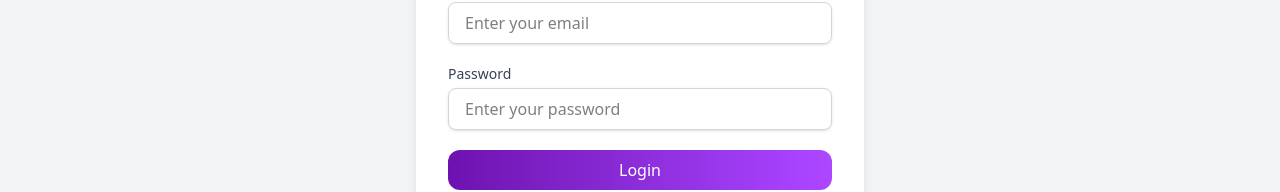
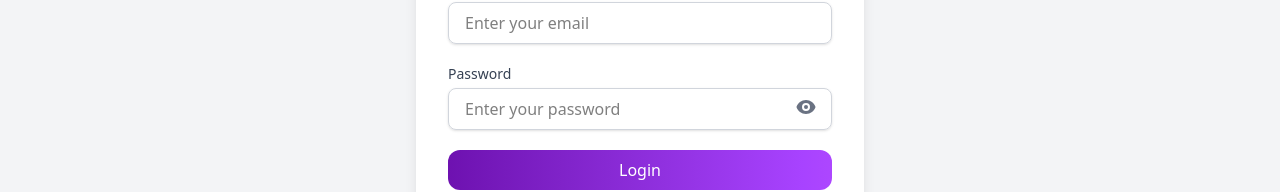
Before and after one commit to Faizann333/Comsats-Past-papers-project-Frontend, a React (Vite) app in the folder Frontend/: page /login in a window 1280 px wide. Shown: the part 446-638 px from the top of the page. Built offline with nearby package versions, Linux system fonts and the light colour scheme; no server answers.

Commit message:
added show hide pass on login paga

```diff
--- a/Frontend/src/components/MeetAdmin.jsx
+++ b/Frontend/src/components/MeetAdmin.jsx
@@ -72,22 +72,6 @@ const MeetAdmin = () => {
           </a>
         </div>
 
-        {/* portfiolio link */}
-
-        <div className="mt-6">
-          <Link
-            to="/meet-admin/portfolio"
-
-            className={`inline-flex items-center gap-2 px-4 py-2 rounded-lg font-medium transition ${
-              darkMode
-                ?"bg-gradient-to-r from-purple-800 to-purple-400 text-white hover:bg-purple-500"
-                : "bg-gradient-to-r from-green-600 to-green-400 text-white hover:bg-green-900"
-            }`}
-          >
-            <FaUsers className="text-lg" />
-            My PortFolio
-          </Link>
-        </div>
 
         {/* Official Group Link */}
         <div className="mt-3">
@@ -105,6 +89,24 @@ const MeetAdmin = () => {
             Join Our Official Group
           </a>
         </div>
+
+        {/* portfiolio link */}
+
+         <div className="mt-6">
+          <Link
+            to="/meet-admin/portfolio"
+
+            className={`inline-flex items-center gap-2 px-4 py-2 rounded-lg font-medium transition ${
+              darkMode
+                ?"bg-gradient-to-r from-purple-800 to-purple-400 text-white hover:bg-purple-500"
+                : "bg-gradient-to-r from-green-600 to-green-400 text-white hover:bg-green-900"
+            }`}
+          >
+            <FaUsers className="text-lg" />
+            My PortFolio
+          </Link>
+        </div>
+
       </div>
     </div>
   );
--- a/Frontend/src/pages/Login.jsx
+++ b/Frontend/src/pages/Login.jsx
@@ -3,6 +3,9 @@ import Button from "../components/Button";
 import { postLogin } from "../apis/authApi";
 import { Link, useNavigate } from "react-router-dom";
 import { AuthContext } from "../components/store/AuthContext";
+
+// Importing eye icons from react-icons
+import { HiEye, HiEyeOff } from "react-icons/hi";
 
 const Login = () => {
   const { setUser } = useContext(AuthContext);
@@ -10,6 +13,7 @@ const Login = () => {
 
   const [email, setEmail] = useState("");
   const [password, setPassword] = useState("");
+  const [showPassword, setShowPassword] = useState(false); // State for toggling password visibility
 
   // State for error message from backend
   const [errorMessage, setErrorMessage] = useState("");
@@ -26,12 +30,10 @@ const Login = () => {
         setUser(response.user); // update user context
         navigate("/");
       } else {
-        // Backend responded with success: false and maybe a message
         setErrorMessage(response.message || "Login failed");
       }
     } catch (error) {
-      // If error is thrown (like 400 or 401)
-      // Try to show the backend message if available
+      // Handle the error
       if (error.message) setErrorMessage(error.message);
       else setErrorMessage("An unexpected error occurred.");
     }
@@ -84,8 +86,10 @@ const Login = () => {
             >
               Password
             </label>
+
+            <div className="relative">
               <input
-              type="password"
+                type={showPassword ? "text" : "password"} // Toggle between text and password
                 id="password"
                 value={password}
                 onChange={(e) => setPassword(e.target.value)}
@@ -95,6 +99,16 @@ const Login = () => {
                 focus:ring-purple-500 dark:bg-gray-700 dark:text-white"
                 placeholder="Enter your password"
               />
+
+              {/* Eye icon button */}
+              <button
+                type="button"
+                onClick={() => setShowPassword((prev) => !prev)}
+                className="absolute right-4 top-1/2 transform -translate-y-1/2 text-gray-500 dark:text-gray-300"
+              >
+                {showPassword ? <HiEyeOff size={20} /> : <HiEye size={20} />} {/* Show different icons based on visibility */}
+              </button>
+            </div>
           </div>
 
           {/* Login Button */}
--- a/Frontend/src/pages/SignUp.jsx
+++ b/Frontend/src/pages/SignUp.jsx
@@ -88,7 +88,7 @@ const SignUp = () => {
                         <input
                             onChange={(e) => setRegistrationNumber(e.target.value)}
                             type="text"
-                            placeholder="Enter your Uni Reg No"
+                            placeholder="Enter your Uni Reg No i.e fa00-abc-000"
                             className={`mt-1 w-full px-4 py-2 border rounded-lg focus:ring-2 focus:outline-none
                                 ${errors.registrationNumber ? "border-red-500 focus:ring-red-500" : "border-gray-300 focus:ring-purple-500"}
                                 bg-gray-50 dark:bg-gray-700 text-gray-900 dark:text-gray-100`}
@@ -101,7 +101,7 @@ const SignUp = () => {
                         <input
                             onChange={(e) => setWatsappNumber(e.target.value)}
                             type="text"
-                            placeholder="Enter your Watsapp No"
+                            placeholder="Enter your Watsapp No i.e 03000000000"
                             className={`mt-1 w-full px-4 py-2 border rounded-lg focus:ring-2 focus:outline-none
                                 ${errors.watsappNumber ? "border-red-500 focus:ring-red-500" : "border-gray-300 focus:ring-purple-500"}
                                 bg-gray-50 dark:bg-gray-700 text-gray-900 dark:text-gray-100`}
```
Lines whose indentation alone changed are shown as unchanged.
